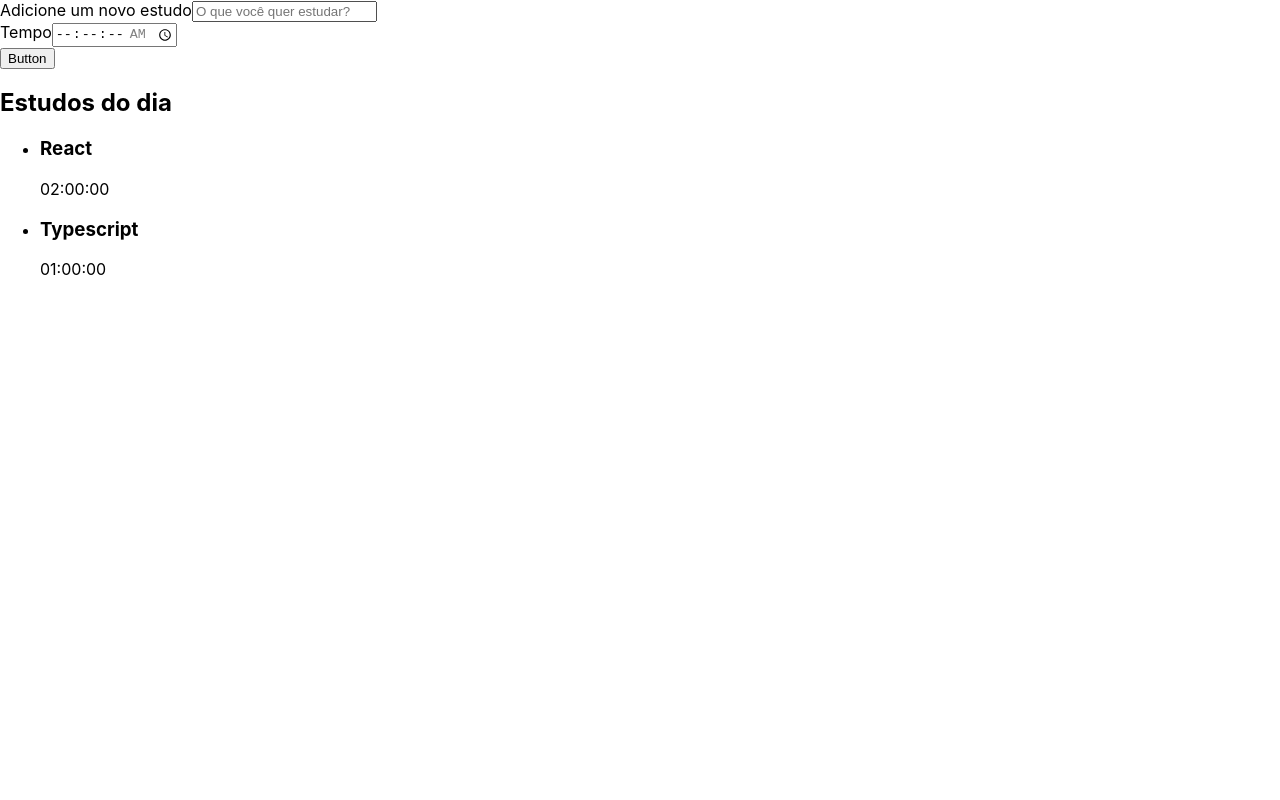
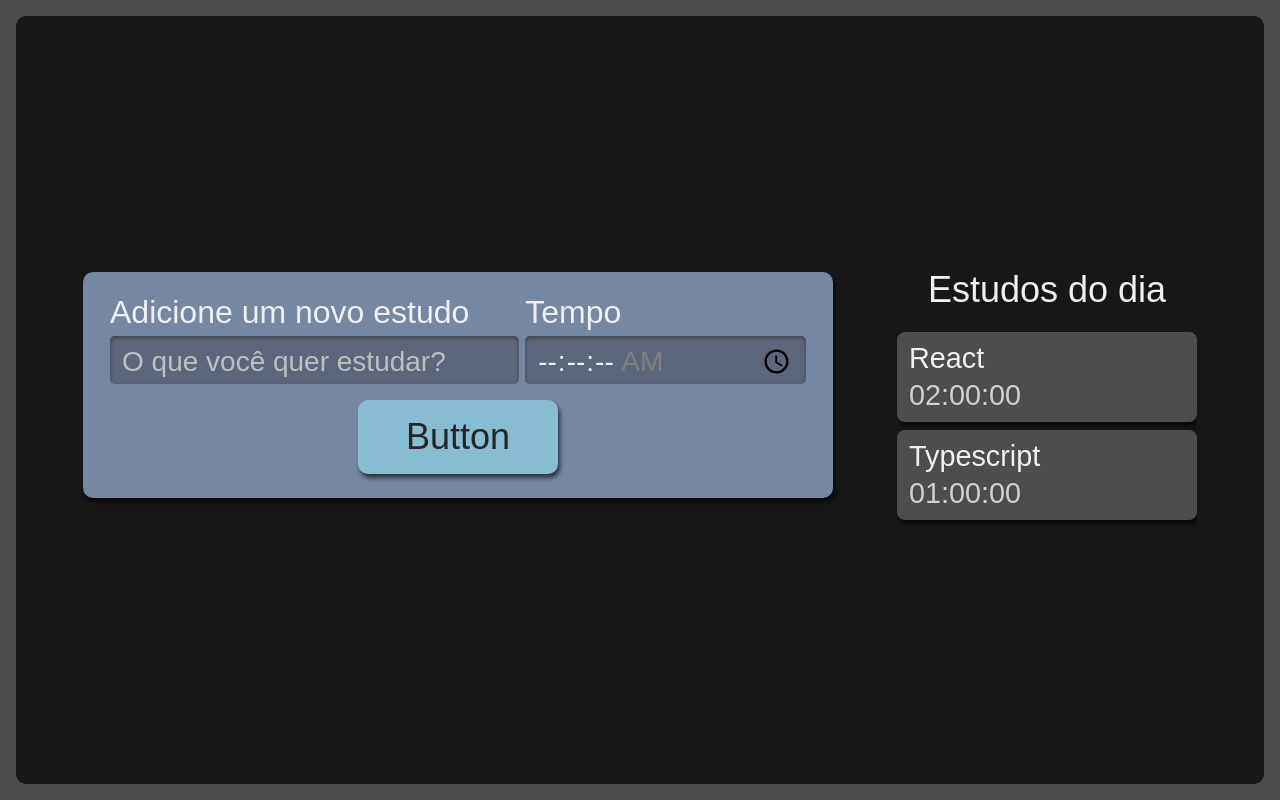
Before and after one commit to Juanmicheljm65/ts-react-project, a React (Create React App) app: page / in a window 1280 px wide. Built offline with nearby package versions, Linux system fonts and the light colour scheme; the HTML template or start-up script is replaced by a standard one.

Commit message:
Adding style for all components and istalling css-modules

```diff
--- a/package.json
+++ b/package.json
@@ -41,6 +41,7 @@
     ]
   },
   "devDependencies": {
-    "sass": "^1.70.0"
+    "sass": "^1.70.0",
+    "typescript-plugin-css-modules": "^5.0.2"
   }
 }
--- a/src/App.tsx
+++ b/src/App.tsx
@@ -1,10 +1,11 @@
 import React from "react";
 import Form from "./Components/Form";
 import List from "./Components/List";
+import "./style.scss";
 
 function App() {
   return (
-    <div className="App">
+    <div className="AppStyle">
       <Form />
       <List />
     </div>
--- a/src/Components/Button/index.tsx
+++ b/src/Components/Button/index.tsx
@@ -1,8 +1,9 @@
 import React from "react";
+import "./style.scss";
 
 class Button extends React.Component {
   render() {
-    return <button>Button</button>;
+    return <button className="botao">Button</button>;
   }
 }
 
--- /dev/null
+++ b/src/Components/Button/style.scss
@@ -0,0 +1,25 @@
+.botao {
+  align-self: center;
+  background-color: #88bcd1;
+  border-radius: 10px;
+  box-shadow: 2px 4px 4px #0000009f;
+  color: #272626;
+  cursor: pointer;
+  font-size: 1.25rem;
+  padding: 16px;
+  width: 150px;
+
+  &:active {
+    background-color: #7ca6b7;
+    box-shadow: 2px 2px 4px #0000009f inset;
+  }
+}
+
+@media screen and (min-width: 1280px) {
+  .botao {
+    grid-column-start: span 2;
+    justify-self: center;
+    width: 200px;
+    font-size: 2.25rem;
+  }
+}
--- a/src/Components/Form/index.tsx
+++ b/src/Components/Form/index.tsx
@@ -1,11 +1,12 @@
 import React from "react";
 import Button from "../Button";
+import "./style.scss";
 
 class Form extends React.Component {
   render() {
     return (
-      <form>
-        <div>
+      <form className="novaTarefa">
+        <div className="inputContainer">
           <label htmlFor="tarefa">Adicione um novo estudo</label>
           <input
             type="text"
@@ -15,7 +16,7 @@
             required
           ></input>
         </div>
-        <div>
+        <div className="inputContainer">
           <label>Tempo</label>
           <input
             type="time"
--- /dev/null
+++ b/src/Components/Form/style.scss
@@ -0,0 +1,61 @@
+.novaTarefa {
+    display:flex;
+    flex-direction: column;
+    grid-area: nova-tarefa;
+    background-color: #7687A1;
+    border-radius: 10px;
+    box-shadow: 2px 4px 4px #0000009F;
+    padding: 12px;
+
+    .inputContainer {
+      display: flex;
+      flex-direction: column;
+      width: 100%;
+      margin-bottom: 16px;
+
+      label {
+        margin-bottom: 8px;
+        font-size: 1.25rem;
+      }
+
+      input {
+        width: 100%;
+        padding: 8px 12px 4px;
+        box-sizing: border-box;
+        border: unset;
+        border-radius: 5px;
+        background-color: #5D677C;
+        box-shadow: 0px 2px 4px #2D2B2B9F inset;
+
+        &::placeholder {
+          color: #BFBFBF;
+        }
+      }
+    }
+
+    @media screen and (min-width: 1280px) {
+      flex-direction: row;
+      flex-wrap: wrap;
+      justify-content: space-around;
+      font-size: 2.25rem;
+      padding: 24px;
+      box-sizing: border-box;
+
+      .inputContainer {
+        width: calc(60% - 12px);
+
+        &:last-of-type {
+          width: 40%;
+        }
+
+        label {
+          font-size: 2rem;
+        }
+
+        input {
+          height: 100%;
+          font-size: 1.75rem;
+        }
+      }
+    }
+  }
--- a/src/Components/List/index.tsx
+++ b/src/Components/List/index.tsx
@@ -1,4 +1,5 @@
 import React from "react";
+import "./style.scss";
 
 function List() {
   const tarefas = [
@@ -12,11 +13,11 @@
     },
   ];
   return (
-    <aside>
+    <aside className="listaTarefas">
       <h2>Estudos do dia</h2>
       <ul>
         {tarefas.map((item, index) => (
-          <li key={index}>
+          <li key={index} className="item">
             <h3>{item.tarefa}</h3>
             <span>{item.tempo}</span>
           </li>
--- /dev/null
+++ b/src/Components/List/style.scss
@@ -0,0 +1,75 @@
+.listaTarefas {
+    grid-area: tarefas;
+    height: 100%;
+
+    h2 {
+      font-size: 1.25rem;
+      margin-bottom: 12px;
+    }
+
+    ul {
+      max-height: 350px;
+      overflow-y: scroll;
+        scrollbar-width: thin;
+    }
+
+    @media screen and (min-width:1280px) {
+
+      h2{
+        text-align: center;
+        font-size: 2.25rem;
+        margin-bottom: 24px;
+      }
+
+      ul {
+        overflow: auto;
+        max-height: 500px;
+      }
+    }
+  }
+
+  .item {
+    background-color: #4D4D4D;
+    border-radius: 8px;
+    box-shadow: 2px 4px 4px #0000009F;
+    padding: 12px;
+    margin-bottom: 8px;
+    position: relative;
+    cursor: pointer;
+
+    h3 {
+      margin-bottom: 8px;
+      word-break: break-all;
+    }
+
+    span {
+      color: #D0D0D0;
+    }
+
+    @media screen and (min-width:1280px) {
+      font-size: 1.8rem;
+    }
+  }
+
+  .itemSelecionado {
+    background-color: #292929;
+    box-shadow: 2px 4px 4px #0000009F inset;
+  }
+
+  .itemCompletado {
+    background-color: #566F42;
+    cursor: auto;
+
+    .concluido {
+      display: block;
+      background-image: url('../../assets/img/check-mark.svg');
+      background-repeat: no-repeat;
+      background-size: 38px 38px;
+      position: absolute;
+      top: 50%;
+      right: 12px;
+      transform: translateY(-50%);
+      width: 42px;
+      height: 43px;
+    }
+  }
--- a/src/index.css
+++ b/src/index.css
@@ -1,13 +1,95 @@
+html, body, div, span, applet, object, iframe,
+h1, h2, h3, h4, h5, h6, p, blockquote, pre,
+a, abbr, acronym, address, big, cite, code,
+del, dfn, em, img, ins, kbd, q, s, samp,
+small, strike, strong, sub, sup, tt, var,
+b, u, i, center,
+dl, dt, dd, ol, ul, li,
+fieldset, form, label, legend,
+table, caption, tbody, tfoot, thead, tr, th, td,
+article, aside, canvas, details, embed,
+figure, figcaption, footer, header, hgroup,
+menu, nav, output, ruby, section, summary,
+time, mark, audio, video {
+	margin: 0;
+	padding: 0;
+	border: 0;
+	font-size: 100%;
+	font: inherit;
+	vertical-align: baseline;
+}
+/* HTML5 display-role reset for older browsers */
+article, aside, details, figcaption, figure,
+footer, header, hgroup, menu, nav, section {
+	display: block;
+}
 body {
-  margin: 0;
-  font-family: -apple-system, BlinkMacSystemFont, 'Segoe UI', 'Roboto', 'Oxygen',
-    'Ubuntu', 'Cantarell', 'Fira Sans', 'Droid Sans', 'Helvetica Neue',
-    sans-serif;
-  -webkit-font-smoothing: antialiased;
-  -moz-osx-font-smoothing: grayscale;
+	line-height: 1;
+}
+ol, ul {
+	list-style: none;
+}
+blockquote, q {
+	quotes: none;
+}
+blockquote:before, blockquote:after,
+q:before, q:after {
+	content: '';
+	content: none;
+}
+table {
+	border-collapse: collapse;
+	border-spacing: 0;
 }
 
-code {
-  font-family: source-code-pro, Menlo, Monaco, Consolas, 'Courier New',
-    monospace;
+
+input {
+	font-family: inherit;
+	font-size: inherit;
+	font-weight: inherit;
+	color: inherit;
 }
+
+button {
+	border: unset;
+	background-color: unset;
+	font-family: inherit;
+	font-size: inherit;
+	font-weight: inherit;
+	color: inherit;
+}
+
+@import url('https://fonts.googleapis.com/css2?family=Manjari&display=swap');
+
+body {
+	display: flex;
+	justify-content: center;
+	font-family: 'Manjari', sans-serif;
+	color: #F0F0F0;
+	background-color: #4C4C4C;
+	height: 100%;
+	width: 100%;
+	padding: 16px;
+	box-sizing: border-box;
+}
+
+#root {
+	width: 100%;
+}
+
+::-webkit-scrollbar {
+	width: 8px;
+}
+
+::-webkit-scrollbar-track {
+	background: unset;
+}
+
+::-webkit-scrollbar-thumb {
+	border-radius: 4px;
+	background: #888;
+}
+
+::-webkit-scrollbar-thumb:hover {
+	background: #555;
+}
--- /dev/null
+++ b/src/style.scss
@@ -0,0 +1,30 @@
+.AppStyle {
+    display: grid;
+    grid-template-rows: min-content min-content auto;
+    grid-template-areas:
+    "nova-tarefa"
+    "cronometro"
+    "tarefas"
+    ;
+    row-gap: 24px;
+    min-width: 320px;
+    min-height: calc(100vh - 32px);
+    width: 100%;
+    padding: 32px;
+    box-sizing: border-box;
+    border-radius: 10px;
+    background-color: #171717;
+
+    @media screen and (min-width:1280px)  {
+      grid-template-areas:
+      "nova-tarefa tarefas"
+      "cronometro tarefas"
+      ;
+      column-gap: 64px;
+      grid-template-rows: min-content min-content;
+      grid-template-columns: 750px 300px;
+      justify-content: center;
+      align-content: center;
+      padding: 64px;
+    }
+  }
```
Also changed, not shown: src/assets/img/check-mark.svg (added), 1 other file (tests, documents, lock files or other folders).
